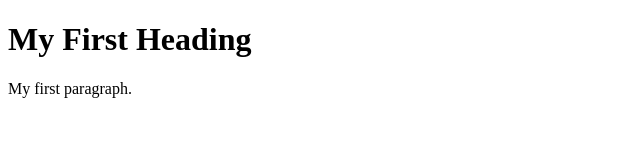
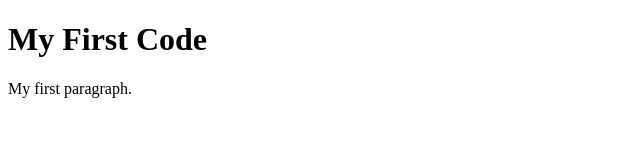
Before and after one commit to examly-test/b1625fe9-dee4-4e54-a240-c4b2a6645552, a plain HTML site: page index.html in a window 1280 px wide. Shown: the whole page, without its empty margins (0-640 px from the left). Drawn offline with Linux system fonts and the light colour scheme.

Commit message:
Update index.html

```diff
--- a/index.html
+++ b/index.html
@@ -2,7 +2,7 @@
 <html>
 <body>
 
-<h1>My First Heading</h1>
+<h1>My First Code</h1>
 
 <p>My first paragraph.</p>
 
```
